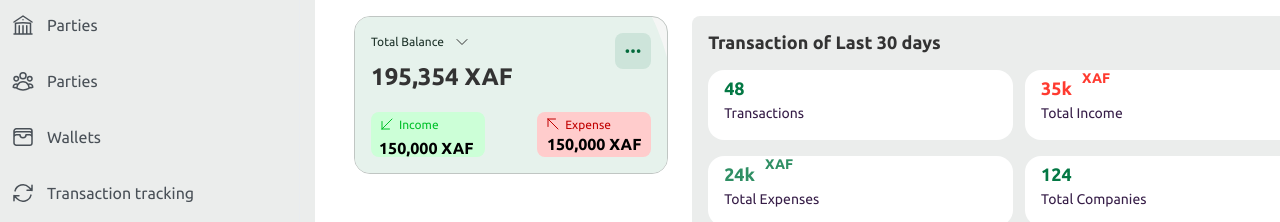
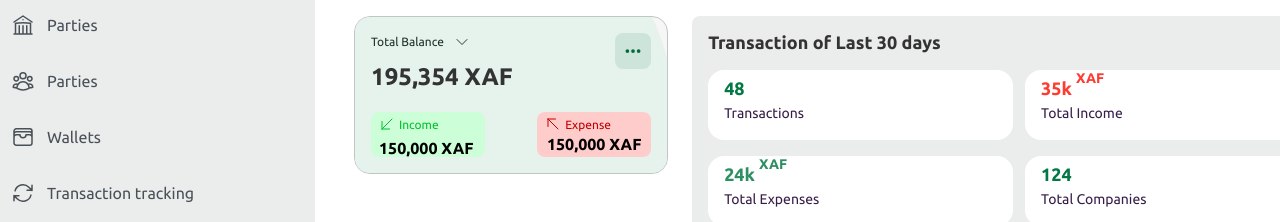
Before and after one commit to trakli/webui, a Nuxt app: page /dashboard in a window 1280 px wide. Shown: the part 179-401 px from the top of the page. Built offline with nearby package versions, Linux system fonts and the light colour scheme.

Commit message:
fix: Fixed margin left issue with superscript text in transaction subcard

```diff
--- a/components/TTransactionSubCard.vue
+++ b/components/TTransactionSubCard.vue
@@ -69,7 +69,7 @@ const props = defineProps({
   font-weight: $font-bold;
   vertical-align: super;
   line-height: 0;
-  margin-left: 10px;
+  margin-left: 4px;
   position: relative;
   top: -5px;
 }
```
